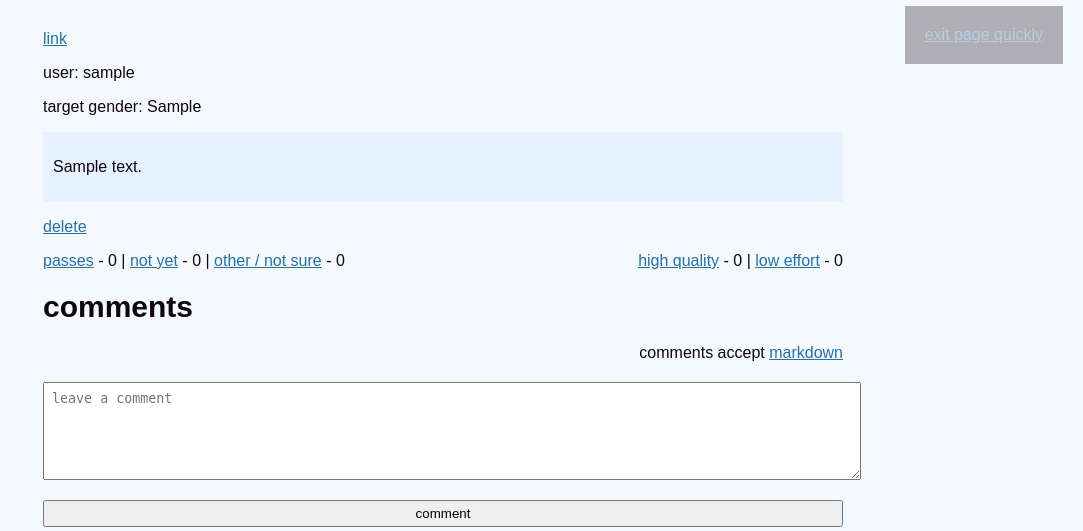
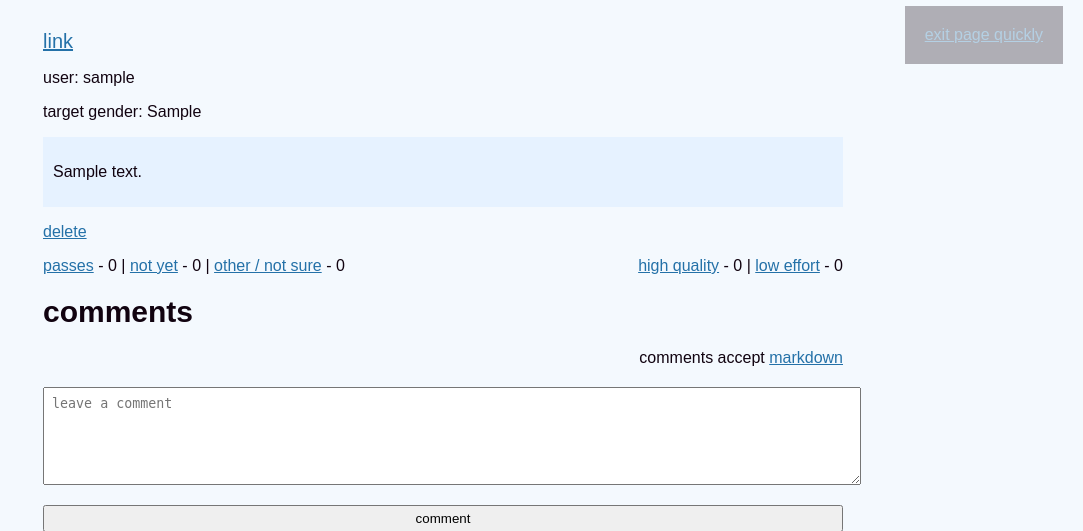
Before and after one commit to cyan-aurora/tpassing, a Flask app: page /post/1 in a window 1280 px wide. Shown: the part 74-605 px from the top of the page, without its empty margins (197-1280 px from the left). Run offline with Flask 2, Linux system fonts and the light colour scheme; a user stored in the database is signed in; tables that the repository leaves empty hold one stand-in row (values such as "Sample post"); data that the repository does not hold is empty; parts of the project's set-up code (start-up, migrations or seed data) failed here and were passed over; some libraries are stand-ins or nearby versions.

Commit message:
Only display description text if it exists

```diff
--- a/templates/post.html
+++ b/templates/post.html
@@ -80,10 +80,12 @@
 {% endmacro %}
 
 {% block main %}
-	{% if post.url %}<a href="/post/{{ post.post_id }}/link">link</a>{% endif %}
+	{% if post.url %}<a style="font-size: 20px;" href="/post/{{ post.post_id }}/link">link</a>{% endif %}
 	<p>user: {{ post.user.username }}</p>
 	<p>target gender: {{ post.gender }}</p>
-	<div class="user-entered">{{ post.description|e|markdown }}</div>
+	{% if post.description %}
+		<div class="user-entered">{{ post.description|e|markdown }}</div>
+	{% endif %}
 	{% if current_user.user_id == post.user_id %}
 		<p><a href="/post/{{ post.post_id }}/delete">delete</a></p>
 	{% endif %}
```
